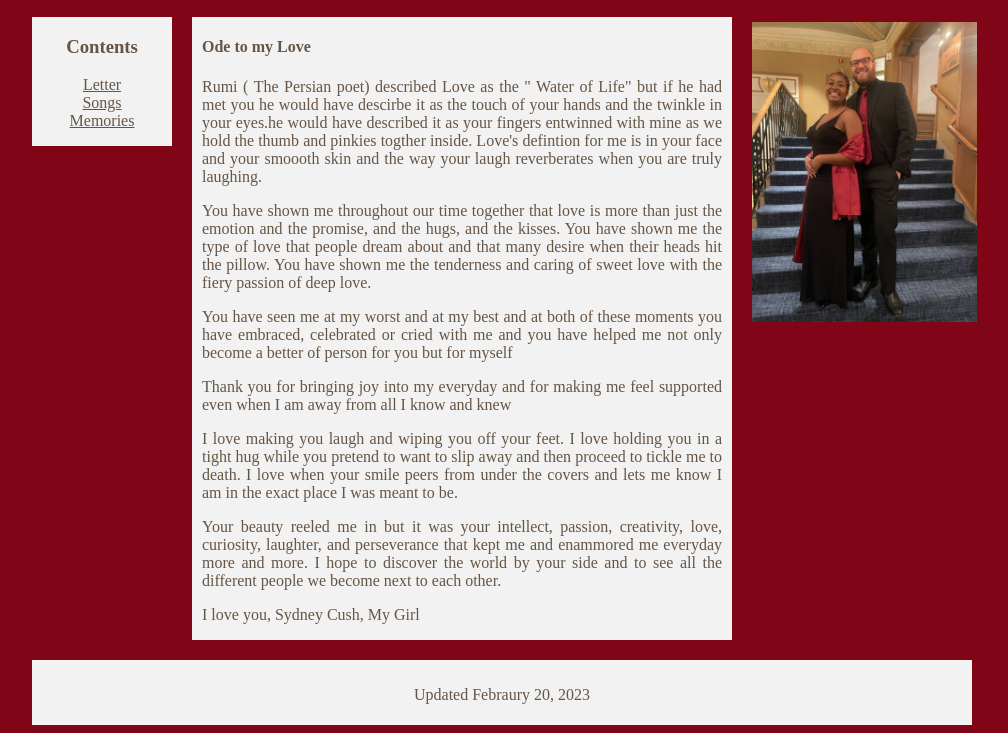
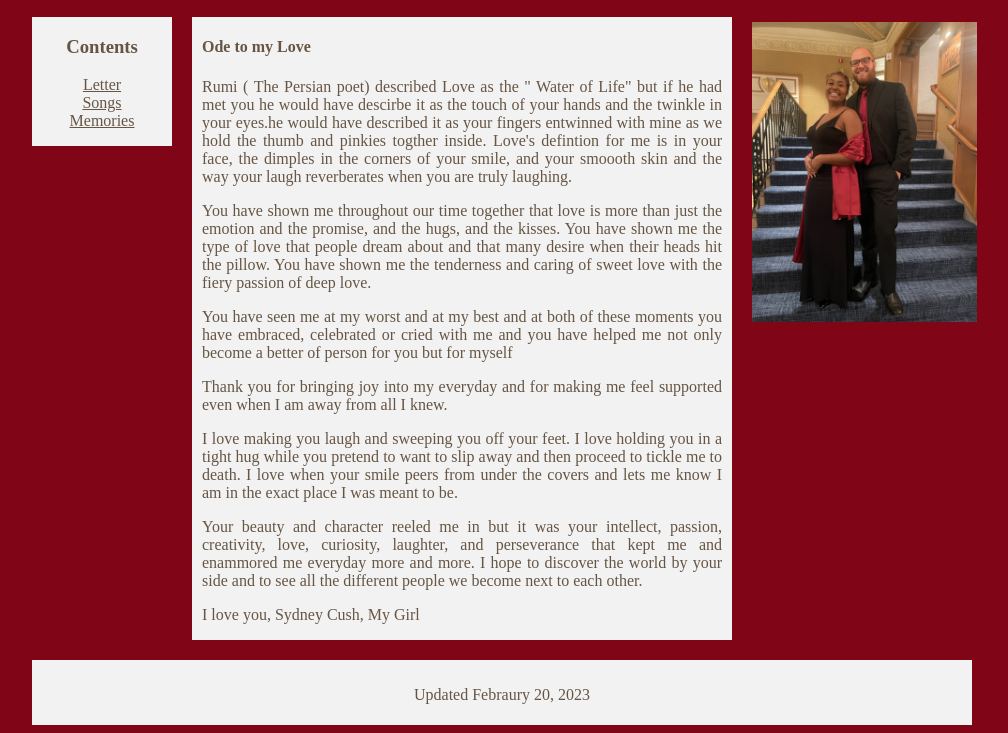
Before and after one commit to hernandezj1/vPW, a plain HTML site: page V.html in a window 1280 px wide. Shown: the part 200-933 px from the top of the page, without its empty margins (138-1146 px from the left). Drawn offline with Linux system fonts and the light colour scheme.

Commit message:
Update V.html

```diff
--- a/V.html
+++ b/V.html
@@ -37,17 +37,17 @@
 			</div>
 			<div id="PageDesc" class="grid_7">
 				<h4>Ode to my Love</h4>
-					<p> Rumi ( The Persian poet) described Love as the " Water of Life" but if he had met you he would have descirbe it as the touch of your hands and the twinkle in your eyes.he would have described it as your fingers entwinned with mine as we hold the thumb and pinkies togther inside. Love's defintion for me is in your face and your smoooth skin and the way your laugh reverberates when you are truly laughing.</p>
+					<p> Rumi ( The Persian poet) described Love as the " Water of Life" but if he had met you he would have descirbe it as the touch of your hands and the twinkle in your eyes.he would have described it as your fingers entwinned with mine as we hold the thumb and pinkies togther inside. Love's defintion for me is in your face, the dimples in the corners of your smile, and your smoooth skin and the way your laugh reverberates when you are truly laughing.</p>
 
                     <p> You have shown me throughout our time together that love is more than just the emotion and the promise, and the hugs, and the kisses. You have shown me the type of love that people dream about and that many desire when their heads hit the pillow. You have shown me the tenderness and caring of sweet love with the fiery passion of deep love.</p>
 
                     <p> You have seen me at my worst and at my best and at both of these moments you have embraced, celebrated or cried with me and you have helped me not only become a better of person for you but for myself</p>
 
-                    <p> Thank you for bringing joy into my everyday and for making me feel supported even when I am away from all I know and knew</p>
+                    <p> Thank you for bringing joy into my everyday and for making me feel supported even when I am away from all I knew.</p>
 
-                    <p> I love making you laugh and wiping you off your feet. I love holding you in a tight hug while you pretend to want to slip away and then proceed to tickle me to death. I love when your smile peers from under the covers and lets me know I am in the exact place I was meant to be. </p>
+                    <p> I love making you laugh and sweeping you off your feet. I love holding you in a tight hug while you pretend to want to slip away and then proceed to tickle me to death. I love when your smile peers from under the covers and lets me know I am in the exact place I was meant to be. </p>
 
-                    <p>Your beauty reeled me in but it was your intellect, passion, creativity, love, curiosity, laughter, and perseverance that kept me and enammored me everyday more and more. I hope to discover the world by your side and to see all the different people we become next to each other.</p>
+                    <p>Your beauty and character reeled me in but it was your intellect, passion, creativity, love, curiosity, laughter, and perseverance that kept me and enammored me everyday more and more. I hope to discover the world by your side and to see all the different people we become next to each other.</p>
 
                     <p> I love you, Sydney Cush, My Girl</p>
 			</div>
```
